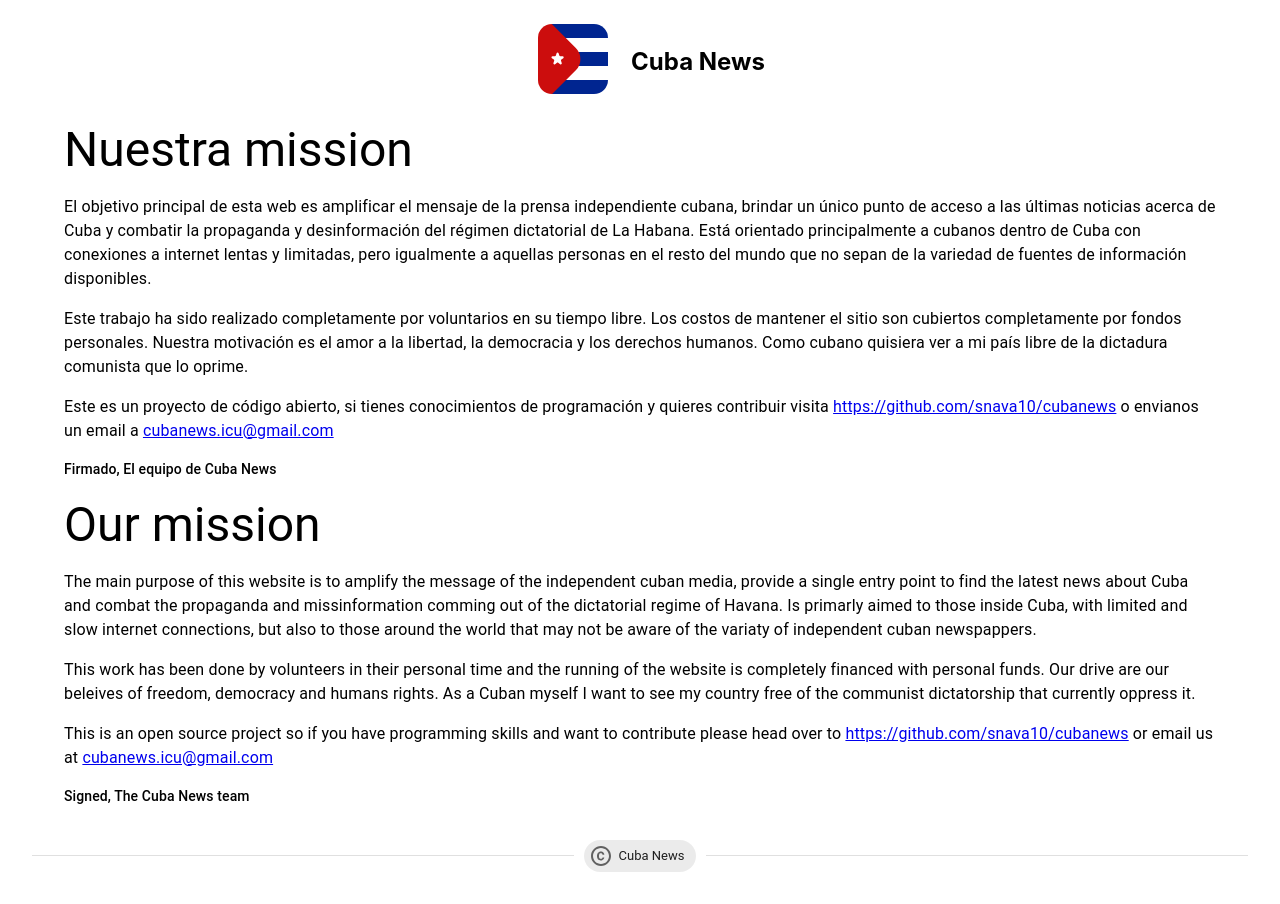
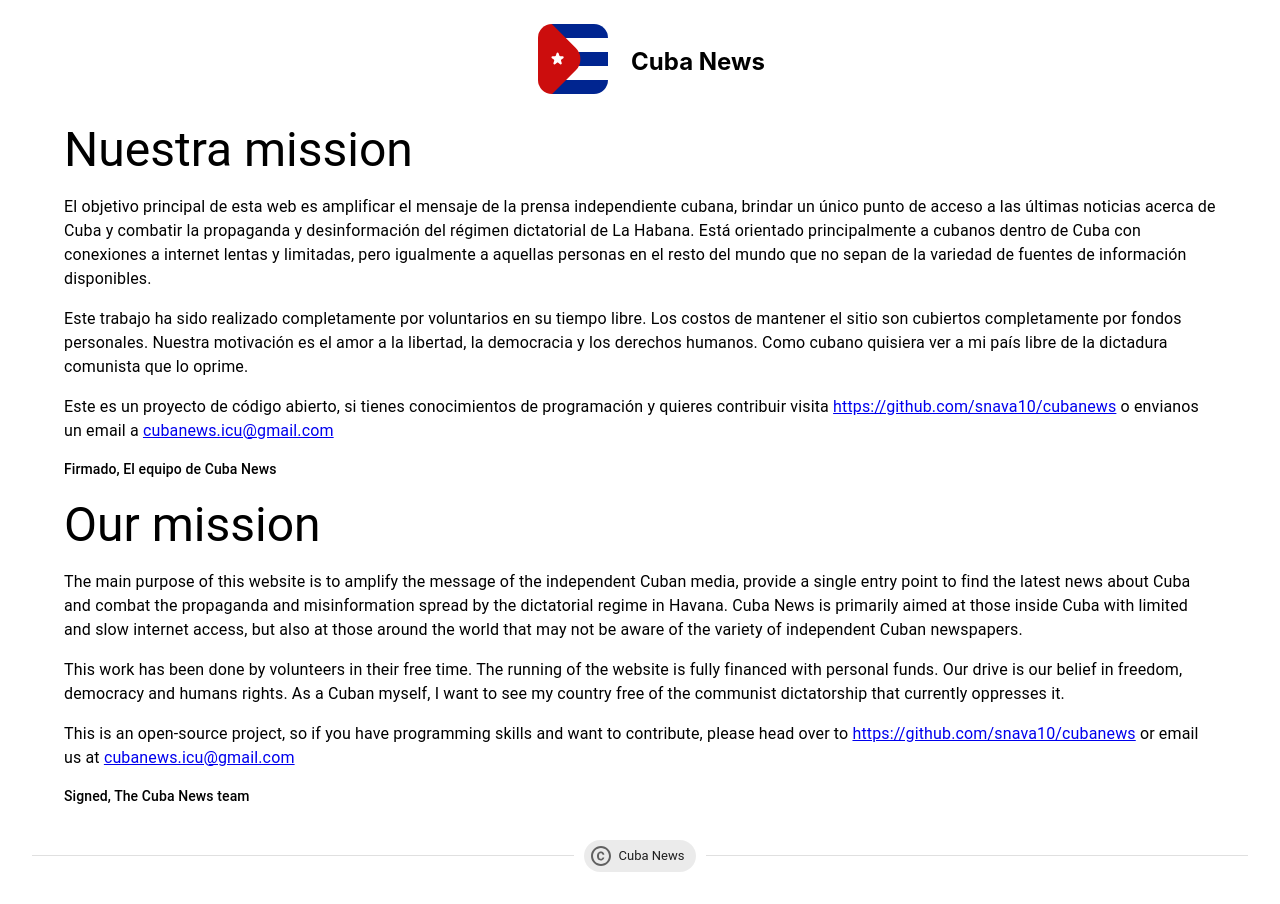
Before and after one commit to snava10/cubanews, a React (Create React App) app in the folder web-ui/: page /about in a window 1280 px wide. Built offline with nearby package versions, Linux system fonts and the light colour scheme.

Commit message:
Correct spelling of mission statement

```diff
--- a/web-ui/src/Pages/About.tsx
+++ b/web-ui/src/Pages/About.tsx
@@ -83,26 +83,15 @@
         </Typography>
 
         <Typography variant="body1" paragraph>
-          The main purpose of this website is to amplify the message of the
-          independent cuban media, provide a single entry point to find the
-          latest news about Cuba and combat the propaganda and missinformation
-          comming out of the dictatorial regime of Havana. Is primarly aimed to
-          those inside Cuba, with limited and slow internet connections, but
-          also to those around the world that may not be aware of the variaty of
-          independent cuban newspappers.
+          The main purpose of this website is to amplify the message of the independent Cuban media, provide a single entry point to find the latest news about Cuba and combat the propaganda and misinformation spread by the dictatorial regime in Havana. Cuba News is primarily aimed at those inside Cuba with limited and slow internet access, but also at those around the world that may not be aware of the variety of independent Cuban newspapers.
         </Typography>
 
         <Typography variant="body1" paragraph>
-          This work has been done by volunteers in their personal time and the
-          running of the website is completely financed with personal funds. Our
-          drive are our beleives of freedom, democracy and humans rights. As a
-          Cuban myself I want to see my country free of the communist
-          dictatorship that currently oppress it.
+          This work has been done by volunteers in their free time. The running of the website is fully financed with personal funds. Our drive is our belief in freedom, democracy and humans rights. As a Cuban myself, I want to see my country free of the communist dictatorship that currently oppresses it.
         </Typography>
 
         <Typography variant="body1" paragraph>
-          This is an open source project so if you have programming skills and
-          want to contribute please head over to{" "}
+          This is an open-source project, so if you have programming skills and want to contribute, please head over to{" "}
           <a href="https://github.com/snava10/cubanews">
             https://github.com/snava10/cubanews
           </a>{" "}
```
